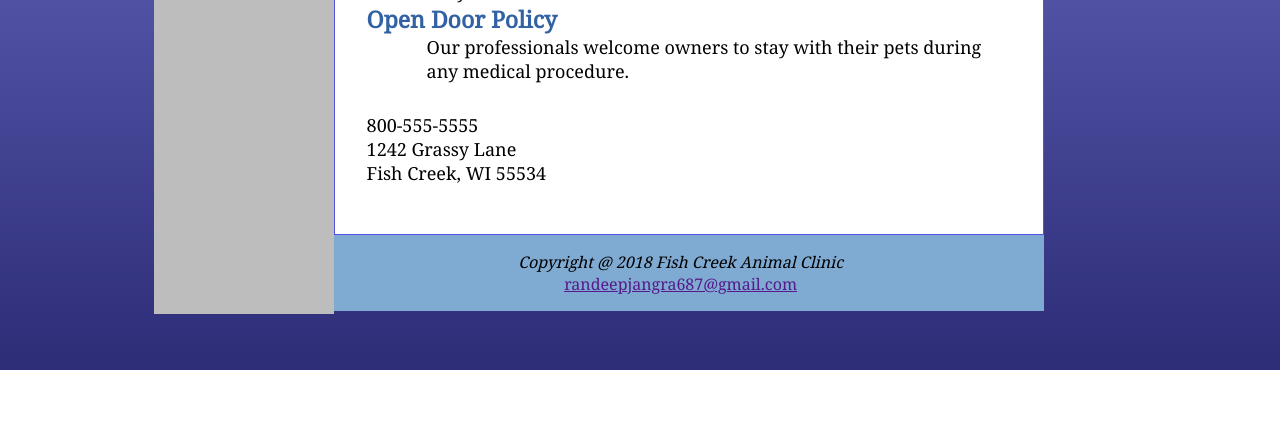
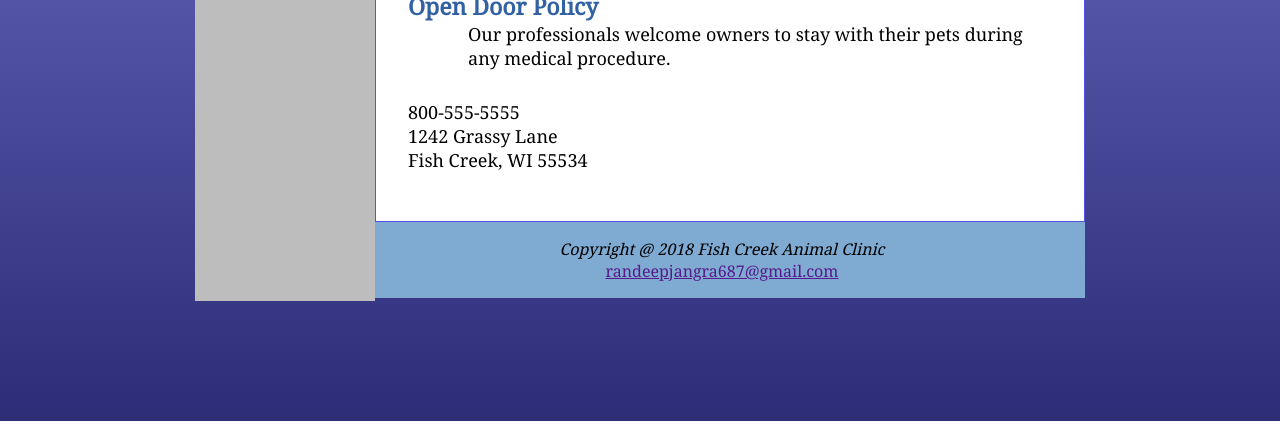
Before and after one commit to randeepdass/Learning, a plain HTML site: page Fish Creek case study/index.html in a window 1280 px wide. Shown: the part 430-864 px from the top of the page. Drawn offline with Linux system fonts and the light colour scheme.

Commit message:
Make margin Auto in Box

```diff
--- a/Fish Creek case study/fishcreek.scss
+++ b/Fish Creek case study/fishcreek.scss
@@ -4,19 +4,22 @@
 @import "header";
 @import url('https://fonts.googleapis.com/css2?family=Noto+Serif&display=swap');
 @import url('https://fonts.googleapis.com/css2?family=Roboto:wght@500&display=swap');
+
 *{
     font-family: Noto serif;
     margin: 0;
     padding: 0;
 }
 .body{
+    padding-top: 4vw;
+    align-items: center;
     height: 100vh;
     display: grid;
     background-image: linear-gradient(rgb(124, 125, 216), rgb(44, 44, 119));
     color: rgb(0, 0, 0);
 }
 .Box{
-    margin: 8vh 12vw;
+    margin: auto;
     width: 890px;
     height: 800px;
 }
```
Also changed, not shown: Fish Creek case study/fishcreek.css, 1 other file.
